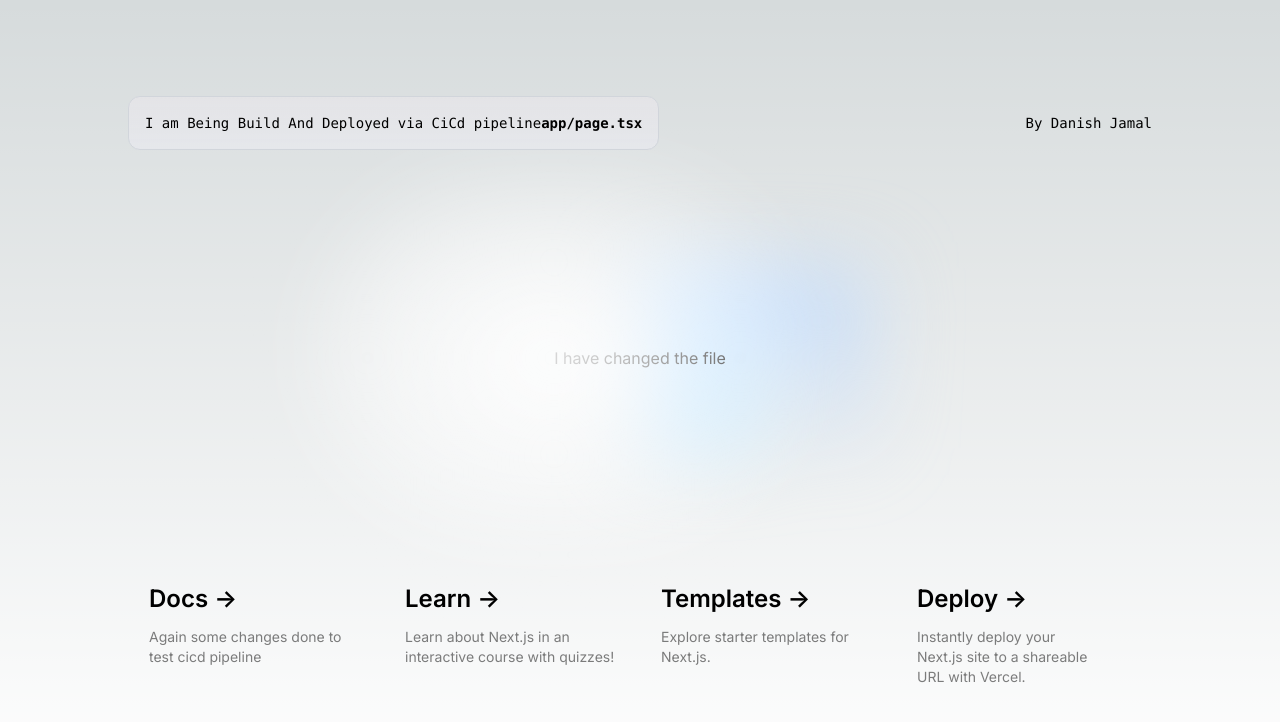
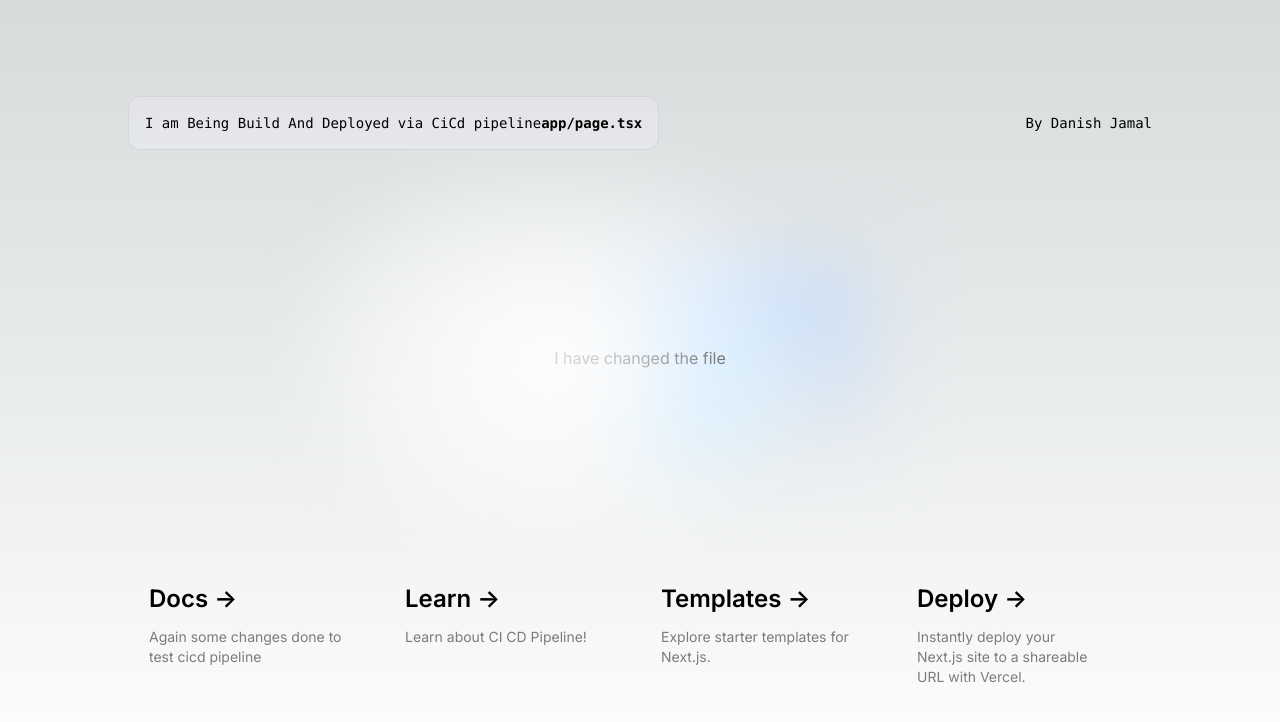
Before and after one commit to imdj6/CI-CD-PIPELINE, a Next.js app: page / in a window 1280 px wide. Shown: the top 722 px of the page. Built offline with nearby package versions, Linux system fonts and the light colour scheme.

Commit message:
changes in page.tsx

```diff
--- a/app/page.tsx
+++ b/app/page.tsx
@@ -56,7 +56,7 @@ export default function Home() {
             </span>
           </h2>
           <p className={`m-0 max-w-[30ch] text-sm opacity-50`}>
-            Learn about Next.js in an interactive course with&nbsp;quizzes!
+            Learn about CI CD Pipeline!
           </p>
         </a>
 
```
